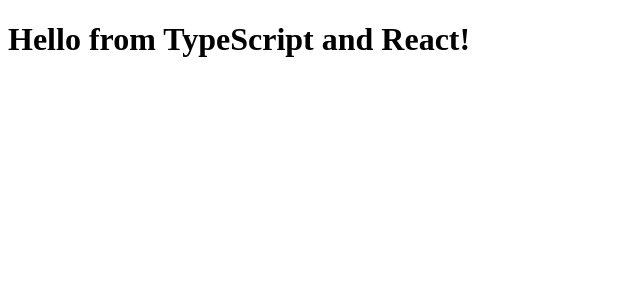
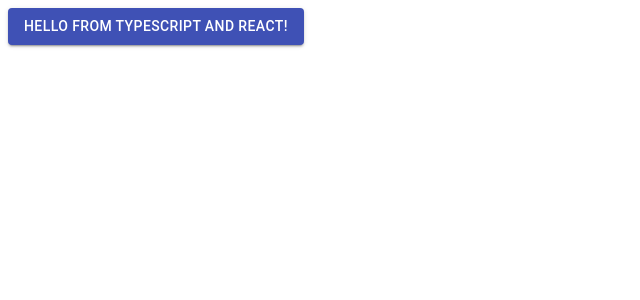
Before and after one commit to krtsato/react-redux-saga-ts-prac, a React app: page / in a window 1280 px wide. Shown: the top 300 px of the page, without its empty margins (0-640 px from the left). Built offline with nearby package versions, Linux system fonts and the light colour scheme.

Commit message:
feat: validate materila ui process

```diff
--- a/src/components/app.tsx
+++ b/src/components/app.tsx
@@ -1,4 +1,5 @@
 import React from "react"
+import Button from "@material-ui/core/Button"
 
 interface HelloProps {
   compiler: string
@@ -6,7 +7,7 @@
 }
 
 export const App = (helloProps: HelloProps): JSX.Element => (
-  <h1>
+  <Button variant="contained" color="primary">
     Hello from {helloProps.compiler} and {helloProps.framework}!
-  </h1>
+  </Button>
 )
```
